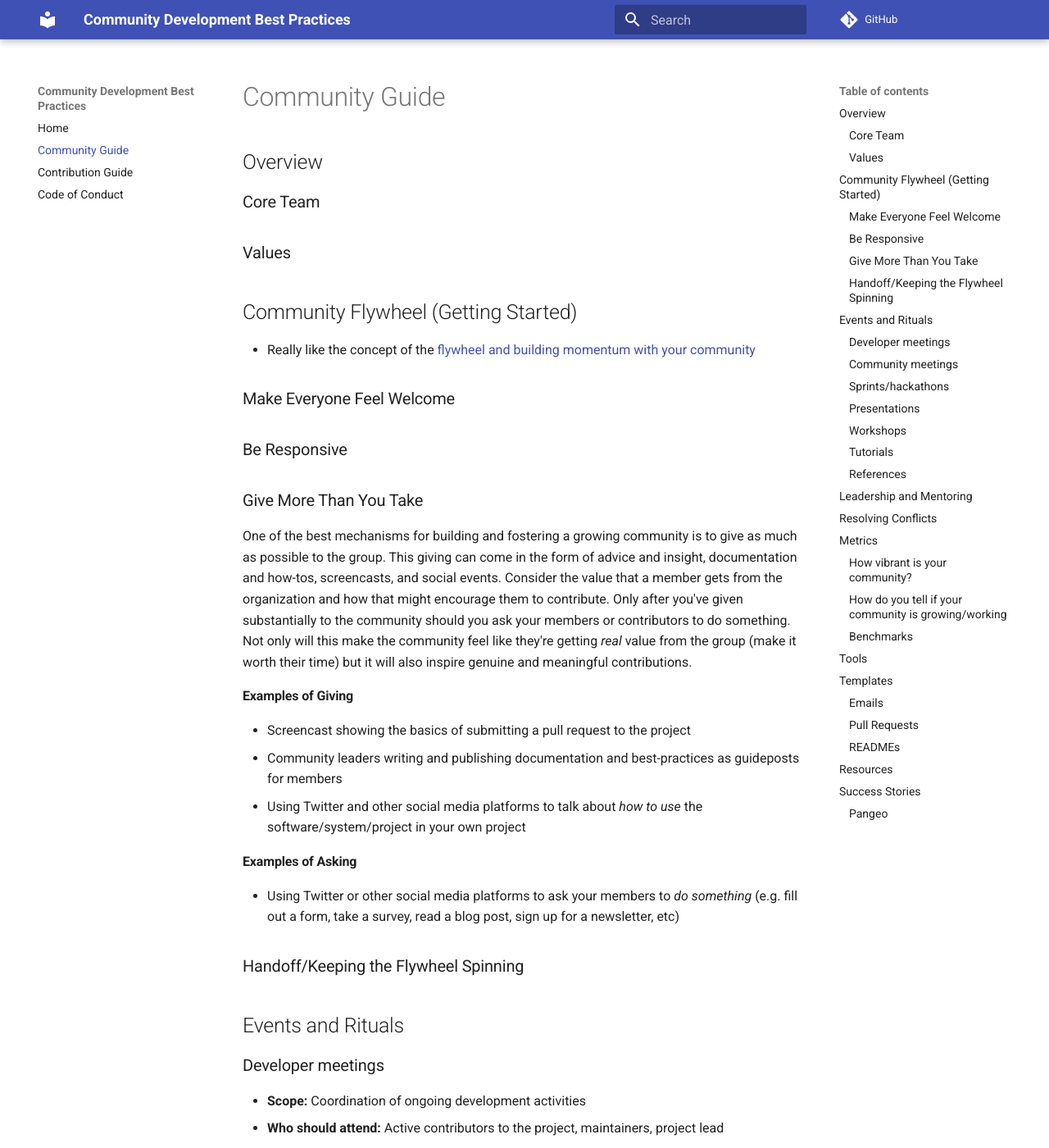
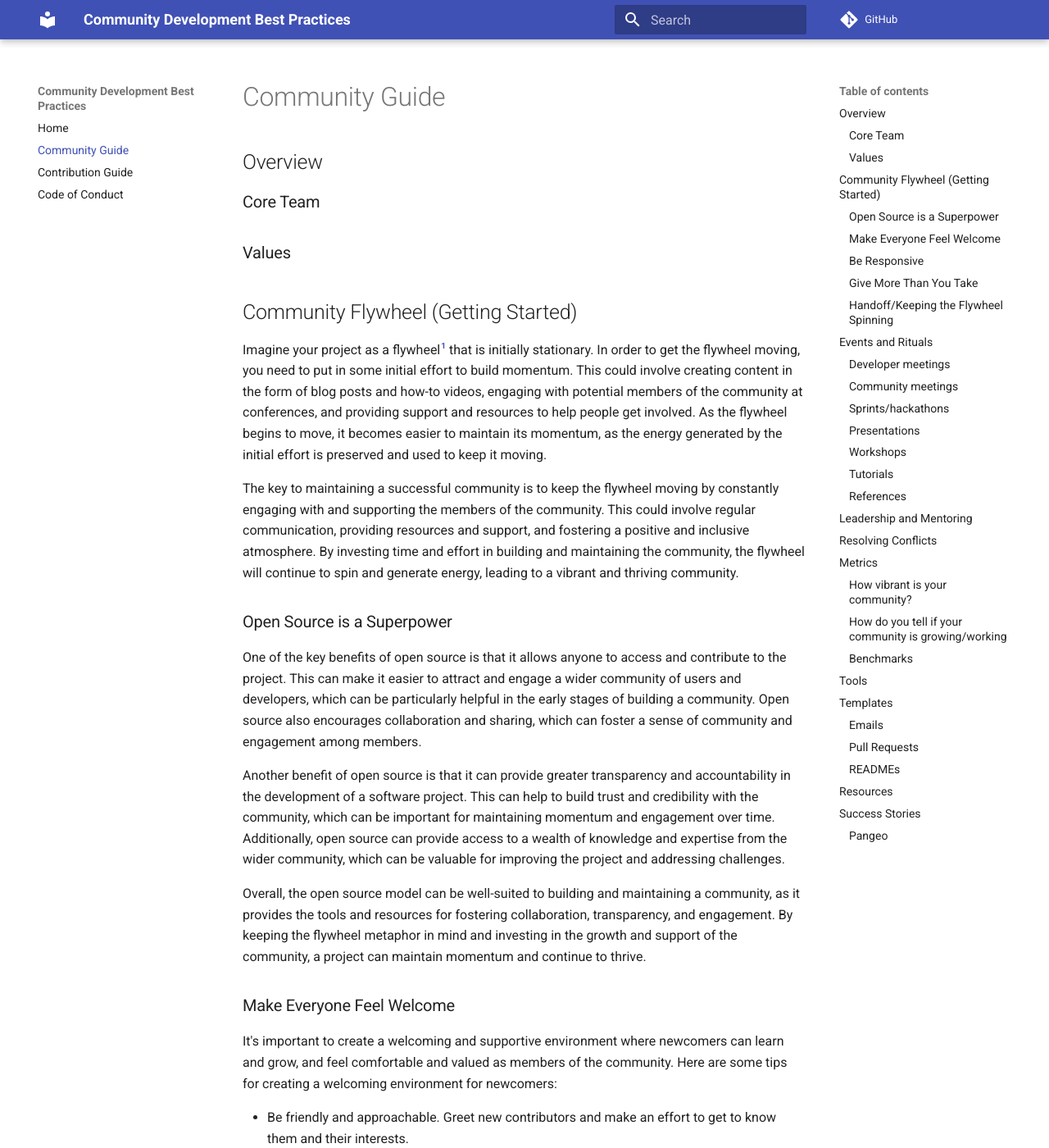
Before and after one commit to ESIPFed/esds-community-guide, an MkDocs documentation site: the page built from docs/community-guide/index.md, in a window 1280 px wide and 1400 px high. Shown: the whole window at 82% size. Built offline with MkDocs 1.6.1 and Material for MkDocs 9.7.7, drawn with Linux system fonts in a browser that asks for light colours; comment, search, counter and statistics services are not loaded; some of the changed text lies outside the part shown.

Commit message:
Added draft language around intros and flywheel

```diff
--- a/docs/community-guide/index.md
+++ b/docs/community-guide/index.md
@@ -4,18 +4,50 @@
 ### Core Team
 ### Values
 ## Community Flywheel (Getting Started)
-- Really like the concept of the [flywheel and building momentum with your community](https://orbit.love/blog/a-tactical-guide-to-kickstarting-your-community)
+Imagine your project as a flywheel[^1] that is initially stationary. In order to get the flywheel moving, you need to put in some initial effort to build momentum. This could involve creating content in the form of blog posts and how-to videos, engaging with potential members of the community at conferences, and providing support and resources to help people get involved. As the flywheel begins to move, it becomes easier to maintain its momentum, as the energy generated by the initial effort is preserved and used to keep it moving.
+
+The key to maintaining a successful community is to keep the flywheel moving by constantly engaging with and supporting the members of the community. This could involve regular communication, providing resources and support, and fostering a positive and inclusive atmosphere. By investing time and effort in building and maintaining the community, the flywheel will continue to spin and generate energy, leading to a vibrant and thriving community.
+
+[^1]: [The flywheel and building momentum with your community](https://orbit.love/blog/a-tactical-guide-to-kickstarting-your-community)
+### Open Source is a Superpower
+One of the key benefits of open source is that it allows anyone to access and contribute to the project. This can make it easier to attract and engage a wider community of users and developers, which can be particularly helpful in the early stages of building a community. Open source also encourages collaboration and sharing, which can foster a sense of community and engagement among members.
+
+Another benefit of open source is that it can provide greater transparency and accountability in the development of a software project. This can help to build trust and credibility with the community, which can be important for maintaining momentum and engagement over time. Additionally, open source can provide access to a wealth of knowledge and expertise from the wider community, which can be valuable for improving the project and addressing challenges.
+
+Overall, the open source model can be well-suited to building and maintaining a community, as it provides the tools and resources for fostering collaboration, transparency, and engagement. By keeping the flywheel metaphor in mind and investing in the growth and support of the community, a project can maintain momentum and continue to thrive.
 ### Make Everyone Feel Welcome
+It's important to create a welcoming and supportive environment where newcomers can learn and grow, and feel comfortable and valued as members of the community. Here are some tips for creating a welcoming environment for newcomers:
+
+- Be friendly and approachable. Greet new contributors and make an effort to get to know them and their interests.
+- Be inclusive. Encourage new contributors to participate and offer their ideas, even if they are not experienced or well-known.
+- Be patient. Remember that everyone has to start somewhere, and that it can take time for new contributors to learn the ropes and become comfortable with the project and its community.
+- Be clear and concise. Make sure that your communication is clear and easy to understand, and avoid using jargon or complex technical language that may be confusing to newcomers.
+- Be helpful. Provide resources and support to help new contributors get started, such as links to relevant documentation, tutorials, or examples. Be available to answer questions and provide guidance as needed.
 ### Be Responsive
+It's important that the community feel active to newcomers and that current members see a "pace" and flow to the communication and responsiveness of the project maintainers. Being responsive and engaged with the community while avoiding burning out can sometimes seem overwhelming, but there are steps you can take to manage this responsibility without the stress:
+
+- Set clear boundaries and expectations for your involvement in the community. Establishing regular communication channels where you can provide updates and address concerns from the community.
+- Delegate tasks and responsibilities to other members of the community, and to provide support and resources to help them take on these roles.
+- Prioritize self-care and avoid overcommitting yourself. Be realistic about the time and energy you have available to devote to the project and community.
+- Seek support and advice from others, such as other project maintainers or members of the community, to help you manage your workload and avoid burnout.
 ### Give More Than You Take
 One of the best mechanisms for building and fostering a growing community is to give as much as possible to the group. This giving can come in the form of advice and insight, documentation and how-tos, screencasts, and social events. Consider the value that a member gets from the organization and how that might encourage them to contribute. Only after you've given substantially to the community should you ask your members or contributors to do something. Not only will this make the community feel like they're getting _real_ value from the group (make it worth their time) but it will also inspire genuine and meaningful contributions.
 #### Examples of Giving
 - Screencast showing the basics of submitting a pull request to the project
 - Community leaders writing and publishing documentation and best-practices as guideposts for members
+- Responding to questions and issues raised by community members in a timely and helpful manner
+- Mentoring new contributors and helping them to become familiar with the project and its goals
+- Recognizing and thanking contributors for their contributions, whether big or small
+- Hosting events or conferences related to the project, or participating in relevant events and conferences
+- Helping to build and maintain partnerships with other organizations or projects that can help to advance the goals of the project
+- Actively seeking out and addressing any potential barriers to participation, such as unclear documentation or a lack of resources, and working to make the project more accessible and inclusive.
 - Using Twitter and other social media platforms to talk about _how to use_ the software/system/project in your own project
-#### Examples of Asking
-- Using Twitter or other social media platforms to ask your members to _do something_ (e.g. fill out a form, take a survey, read a blog post, sign up for a newsletter, etc)
 ### Handoff/Keeping the Flywheel Spinning
+- Communicate openly and transparently with the community. Keep community members informed about any changes or developments related to the project, and solicit their feedback and input.
+- Establish clear roles and responsibilities for project leadership and management. This can help to ensure that the project continues to move forward, even if the leadership team changes or expands.
+- Prioritize and focus on the most important goals and objectives of the project. This can help to keep the project on track, even as it grows and evolves.
+- Encourage and support community participation. Make it easy for community members to contribute, and recognize and thank them for their contributions. This can help to maintain and even grow the community, which is essential for the long-term success of the project.
+- Continuously assess and adapt to the changing needs and challenges of the project. Be willing to make changes and adjustments as needed, in order to ensure that the project remains relevant and effective.
 ## Events and Rituals
 
 ### Developer meetings
--- a/mkdocs.yml
+++ b/mkdocs.yml
@@ -14,6 +14,7 @@ markdown_extensions:
       permalink: true
       toc_depth: 3
   - admonition
+  - footnotes
   - pymdownx.highlight
   - pymdownx.superfences
 
```
